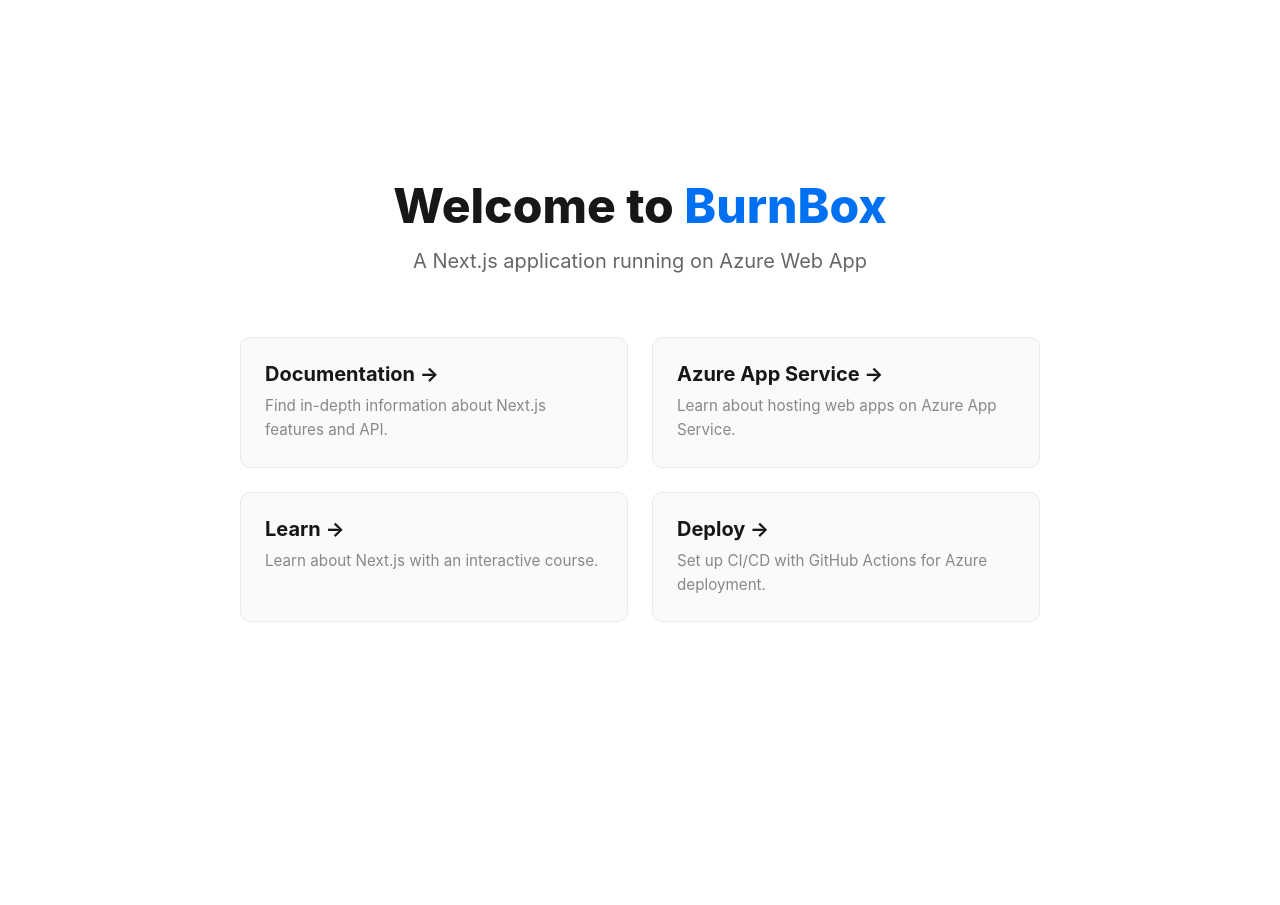
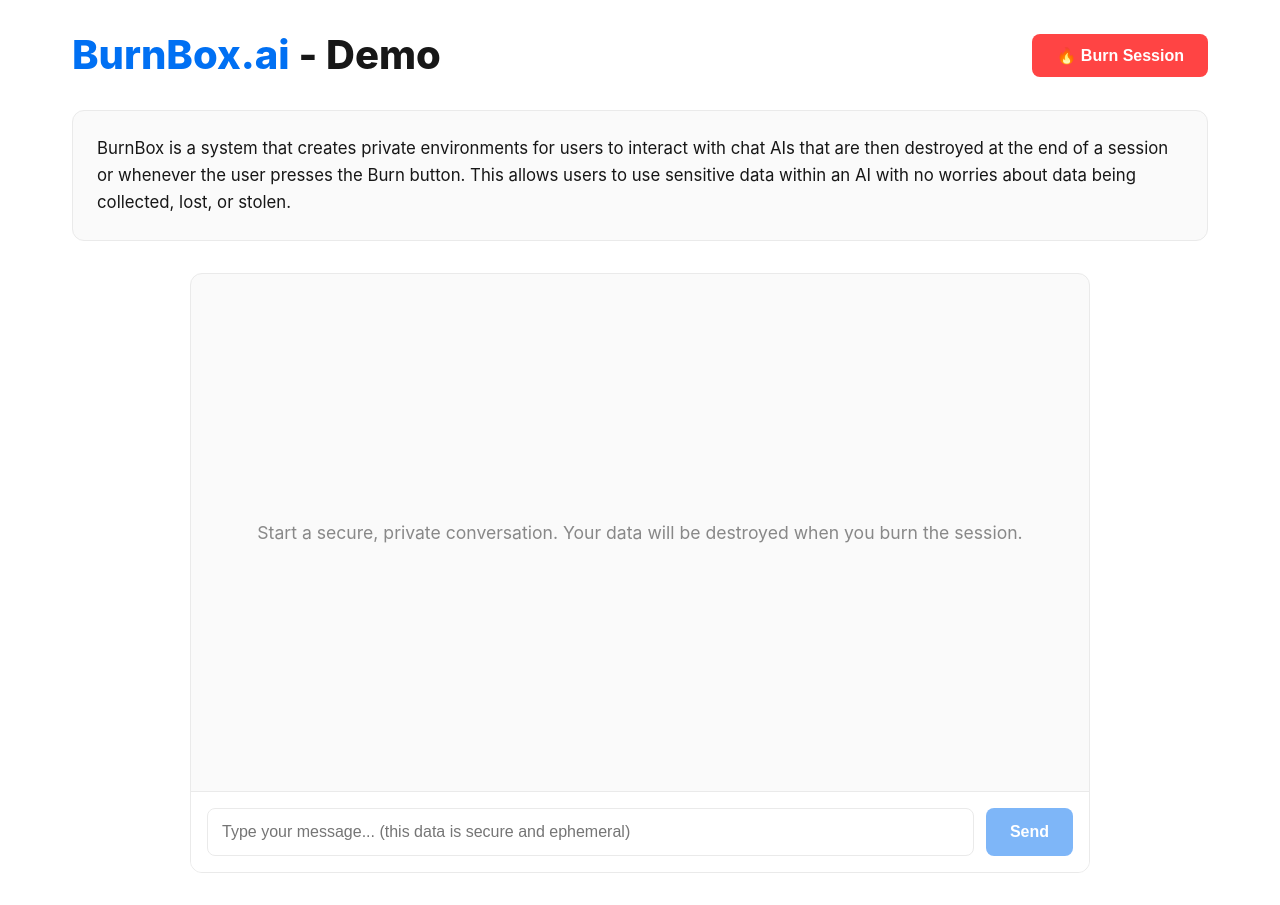
Before and after one commit to marcorpetralia/BurnBox, a Next.js app: page / in a window 1280 px wide. Before the commit the page ends 800 px from the top, so only its background shows below. Built offline with nearby package versions, Linux system fonts and the light colour scheme.

Commit message:
Updated home page

```diff
--- a/src/app/globals.css
+++ b/src/app/globals.css
@@ -43,69 +43,193 @@
   display: flex;
   flex-direction: column;
   align-items: center;
-  justify-content: center;
   min-height: 100vh;
-  padding: 4rem 2rem;
+  padding: 2rem;
+  max-width: 1200px;
+  margin: 0 auto;
+  width: 100%;
 }
 
-.hero {
-  text-align: center;
-  margin-bottom: 4rem;
+.header {
+  display: flex;
+  justify-content: space-between;
+  align-items: center;
+  width: 100%;
+  margin-bottom: 2rem;
+  flex-wrap: wrap;
+  gap: 1rem;
 }
 
 .title {
-  font-size: 3rem;
+  font-size: 2.5rem;
   font-weight: 800;
   line-height: 1.15;
-  margin-bottom: 1rem;
+  margin: 0;
 }
 
 .highlight {
   color: var(--accent);
 }
 
-.description {
-  font-size: 1.25rem;
-  color: #666;
+.burn-button {
+  padding: 0.75rem 1.5rem;
+  background: #ff4444;
+  color: white;
+  border: none;
+  border-radius: 8px;
+  font-size: 1rem;
+  font-weight: 600;
+  cursor: pointer;
+  transition: background 0.2s ease;
 }
 
-.grid {
-  display: grid;
-  grid-template-columns: repeat(2, 1fr);
-  gap: 1.5rem;
-  max-width: 800px;
-  width: 100%;
+.burn-button:hover {
+  background: #cc0000;
 }
 
-.card {
+.info-section {
+  width: 100%;
+  margin-bottom: 2rem;
   padding: 1.5rem;
+  background: var(--card-bg);
   border: 1px solid var(--card-border);
-  border-radius: 10px;
-  background: var(--card-bg);
-  transition: border-color 0.15s ease, background 0.15s ease;
+  border-radius: 12px;
 }
 
-.card:hover {
+.info-text {
+  font-size: 1.05rem;
+  line-height: 1.6;
+  color: var(--foreground);
+  margin: 0;
+}
+
+.chat-container {
+  width: 100%;
+  max-width: 900px;
+  height: 600px;
+  display: flex;
+  flex-direction: column;
+  border: 1px solid var(--card-border);
+  border-radius: 12px;
+  background: var(--card-bg);
+  overflow: hidden;
+}
+
+.chat-messages {
+  flex: 1;
+  overflow-y: auto;
+  padding: 1.5rem;
+  display: flex;
+  flex-direction: column;
+  gap: 1rem;
+}
+
+.empty-state {
+  display: flex;
+  align-items: center;
+  justify-content: center;
+  height: 100%;
+  color: #888;
+  font-size: 1.1rem;
+  text-align: center;
+  padding: 2rem;
+}
+
+.message {
+  padding: 1rem;
+  border-radius: 8px;
+  max-width: 80%;
+  word-wrap: break-word;
+}
+
+.message.user {
+  align-self: flex-end;
+  background: var(--accent);
+  color: white;
+  margin-left: auto;
+}
+
+.message.assistant {
+  align-self: flex-start;
+  background: var(--background);
+  border: 1px solid var(--card-border);
+  color: var(--foreground);
+}
+
+.message-content {
+  line-height: 1.5;
+}
+
+.loading {
+  font-style: italic;
+  opacity: 0.7;
+}
+
+.chat-input-form {
+  display: flex;
+  gap: 0.75rem;
+  padding: 1rem;
+  border-top: 1px solid var(--card-border);
+  background: var(--background);
+}
+
+.chat-input {
+  flex: 1;
+  padding: 0.875rem;
+  border: 1px solid var(--card-border);
+  border-radius: 8px;
+  font-size: 1rem;
+  background: var(--background);
+  color: var(--foreground);
+  outline: none;
+  transition: border-color 0.2s ease;
+}
+
+.chat-input:focus {
   border-color: var(--accent);
 }
 
-.card h2 {
-  font-size: 1.25rem;
-  margin-bottom: 0.5rem;
+.chat-input:disabled {
+  opacity: 0.5;
+  cursor: not-allowed;
 }
 
-.card p {
-  font-size: 0.95rem;
-  color: #888;
-  line-height: 1.6;
+.send-button {
+  padding: 0.875rem 1.5rem;
+  background: var(--accent);
+  color: white;
+  border: none;
+  border-radius: 8px;
+  font-size: 1rem;
+  font-weight: 600;
+  cursor: pointer;
+  transition: background 0.2s ease;
+}
+
+.send-button:hover:not(:disabled) {
+  background: var(--accent-hover);
+}
+
+.send-button:disabled {
+  opacity: 0.5;
+  cursor: not-allowed;
 }
 
 @media (max-width: 700px) {
-  .grid {
-    grid-template-columns: 1fr;
+  .header {
+    flex-direction: column;
+    align-items: flex-start;
   }
 
   .title {
     font-size: 2rem;
   }
+
+  .chat-container {
+    height: 500px;
+  }
+
+  .message {
+    max-width: 90%;
+  }
 }
--- a/src/app/page.tsx
+++ b/src/app/page.tsx
@@ -1,55 +1,95 @@
+'use client';
+
+import { useState } from 'react';
+
 export default function Home() {
+  const [messages, setMessages] = useState<Array<{ role: 'user' | 'assistant'; content: string }>>([]);
+  const [input, setInput] = useState('');
+  const [isLoading, setIsLoading] = useState(false);
+
+  const handleSubmit = async (e: React.FormEvent) => {
+    e.preventDefault();
+    if (!input.trim() || isLoading) return;
+
+    const userMessage = input.trim();
+    setInput('');
+    setMessages(prev => [...prev, { role: 'user', content: userMessage }]);
+    setIsLoading(true);
+
+    // Simulate AI response
+    setTimeout(() => {
+      setMessages(prev => [...prev, {
+        role: 'assistant',
+        content: 'This is a demo response. In the full version, your data is processed in a secure, isolated environment that can be destroyed at any time.'
+      }]);
+      setIsLoading(false);
+    }, 1000);
+  };
+
+  const handleBurn = () => {
+    if (confirm('Are you sure you want to burn this session? All messages will be permanently deleted.')) {
+      setMessages([]);
+      setInput('');
+    }
+  };
+
   return (
     <main className="main">
-      <div className="hero">
+      <div className="header">
         <h1 className="title">
-          Welcome to <span className="highlight">BurnBox</span>
+          <span className="highlight">BurnBox.ai</span> - Demo
         </h1>
-        <p className="description">
-          A Next.js application running on Azure Web App
+        <button className="burn-button" onClick={handleBurn}>
+          🔥 Burn Session
+        </button>
+      </div>
+
+      <div className="info-section">
+        <p className="info-text">
+          BurnBox is a system that creates private environments for users to interact with chat AIs
+          that are then destroyed at the end of a session or whenever the user presses the Burn button.
+          This allows users to use sensitive data within an AI with no worries about data being
+          collected, lost, or stolen.
         </p>
       </div>
 
-      <div className="grid">
-        <a
-          href="https://nextjs.org/docs"
-          className="card"
-          target="_blank"
-          rel="noopener noreferrer"
-        >
-          <h2>Documentation &rarr;</h2>
-          <p>Find in-depth information about Next.js features and API.</p>
-        </a>
+      <div className="chat-container">
+        <div className="chat-messages">
+          {messages.length === 0 ? (
+            <div className="empty-state">
+              <p>Start a secure, private conversation. Your data will be destroyed when you burn the session.</p>
+            </div>
+          ) : (
+            messages.map((message, index) => (
+              <div key={index} className={`message ${message.role}`}>
+                <div className="message-content">
+                  <strong>{message.role === 'user' ? 'You' : 'AI'}:</strong> {message.content}
+                </div>
+              </div>
+            ))
+          )}
+          {isLoading && (
+            <div className="message assistant">
+              <div className="message-content">
+                <strong>AI:</strong> <span className="loading">Thinking...</span>
+              </div>
+            </div>
+          )}
+        </div>
 
-        <a
-          href="https://learn.microsoft.com/en-us/azure/app-service/"
-          className="card"
-          target="_blank"
-          rel="noopener noreferrer"
-        >
-          <h2>Azure App Service &rarr;</h2>
-          <p>Learn about hosting web apps on Azure App Service.</p>
-        </a>
-
-        <a
-          href="https://nextjs.org/learn"
-          className="card"
-          target="_blank"
-          rel="noopener noreferrer"
-        >
-          <h2>Learn &rarr;</h2>
-          <p>Learn about Next.js with an interactive course.</p>
-        </a>
-
-        <a
-          href="https://github.com"
-          className="card"
-          target="_blank"
-          rel="noopener noreferrer"
-        >
-          <h2>Deploy &rarr;</h2>
-          <p>Set up CI/CD with GitHub Actions for Azure deployment.</p>
-        </a>
+        <form className="chat-input-form" onSubmit={handleSubmit}>
+          <input
+            type="text"
+            className="chat-input"
+            placeholder="Type your message... (this data is secure and ephemeral)"
+            value={input}
+            onChange={(e) => setInput(e.target.value)}
+            disabled={isLoading}
+          />
+          <button type="submit" className="send-button" disabled={isLoading || !input.trim()}>
+            Send
+          </button>
+        </form>
       </div>
     </main>
   );
```
